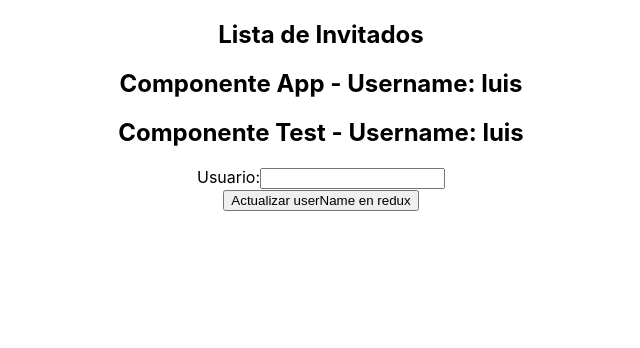
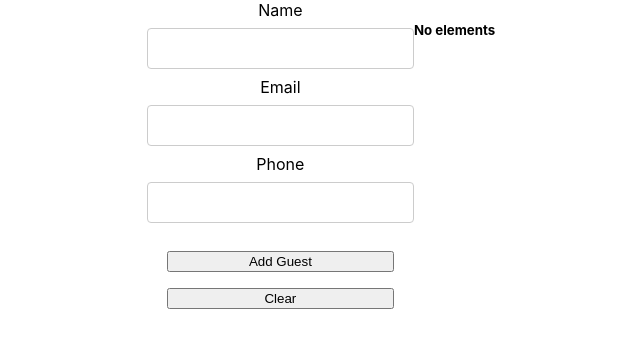
Before and after one commit to emflomed17/react-guests, a React (Create React App) app: page /guests in a window 1280 px wide. Shown: the top 348 px of the page, without its empty margins (319-959 px from the left). Built offline with nearby package versions, Linux system fonts and the light colour scheme; no server answers; sample sign-in values are in the browser's storage.

Commit message:
add public and private routes

```diff
--- a/src/App.js
+++ b/src/App.js
@@ -3,18 +3,35 @@ import GuestsMain from "./components/GuestsMain/GuestsMain";
 import Test from "./components/Test/Test";
 import React from "react";
 import {useSelector} from "react-redux";
+import LoginForm from "./components/Login/LoginForm";
+import { Route, Routes } from "react-router-dom";
+import PrivateRoute from "./components/PrivateRoute/PrivateRoute";
 
 function App() {
-  const usernameRedux = useSelector((state) => state.test.userName);
+  // const usernameRedux = useSelector((state) => state.test.userName);
 
   return (
     <div className="App">
-      <h2>Lista de Invitados</h2>
-      <h2>Componente App - Username: { usernameRedux }</h2>
+      {/*<h2>Lista de Invitados</h2>*/}
+      {/*<h2>Componente App - Username: { usernameRedux }</h2>*/}
       {/*<GuestsMain />*/}
-      <Test/>
+      {/*<Test/>*/}
+      {/*<LoginForm/>*/}
+      <Routes>
+        <Route path="/" element={<LoginForm/>}/>
+        <Route path="guests" element={
+          <PrivateRoute>
+            <GuestsMain/>
+          </PrivateRoute>
+        }/>
+        <Route path="*" element={<NotFound/>}/>
+      </Routes>
     </div>
   );
 }
 
+function NotFound(){
+  return <div>404 Not found</div>
+}
+
 export default App;
--- /dev/null
+++ b/src/components/PrivateRoute/PrivateRoute.js
@@ -0,0 +1,14 @@
+import { useSelector } from "react-redux";
+import {Navigate} from "react-router-dom";
+
+function PrivateRoute({ children }) {
+  // const isAuthenticated = useSelector((state) => state.auth.isAuthenticated);
+  const user = localStorage.getItem('user');
+  const isAuthenticated = !!user;
+  if (!isAuthenticated) {
+    return <Navigate to="/"/>
+  }
+  return children;
+}
+
+export default PrivateRoute;
```
